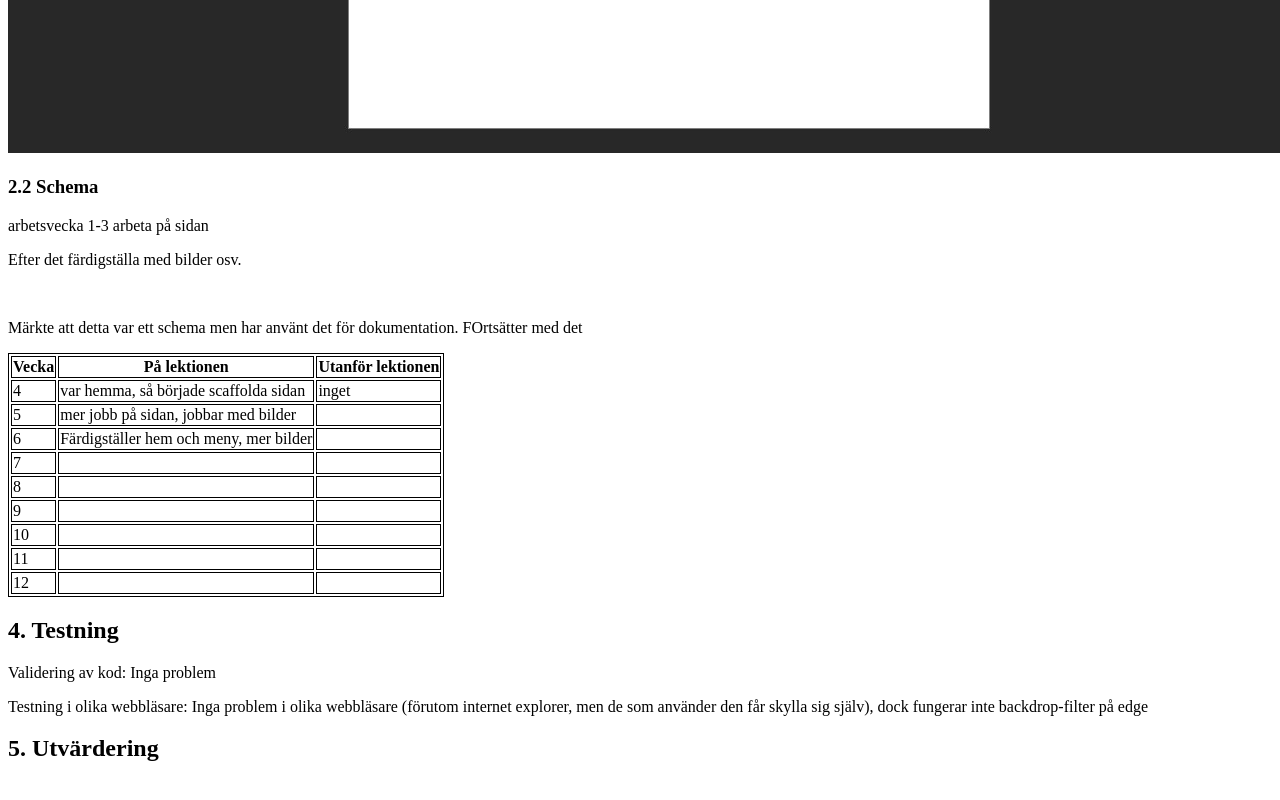
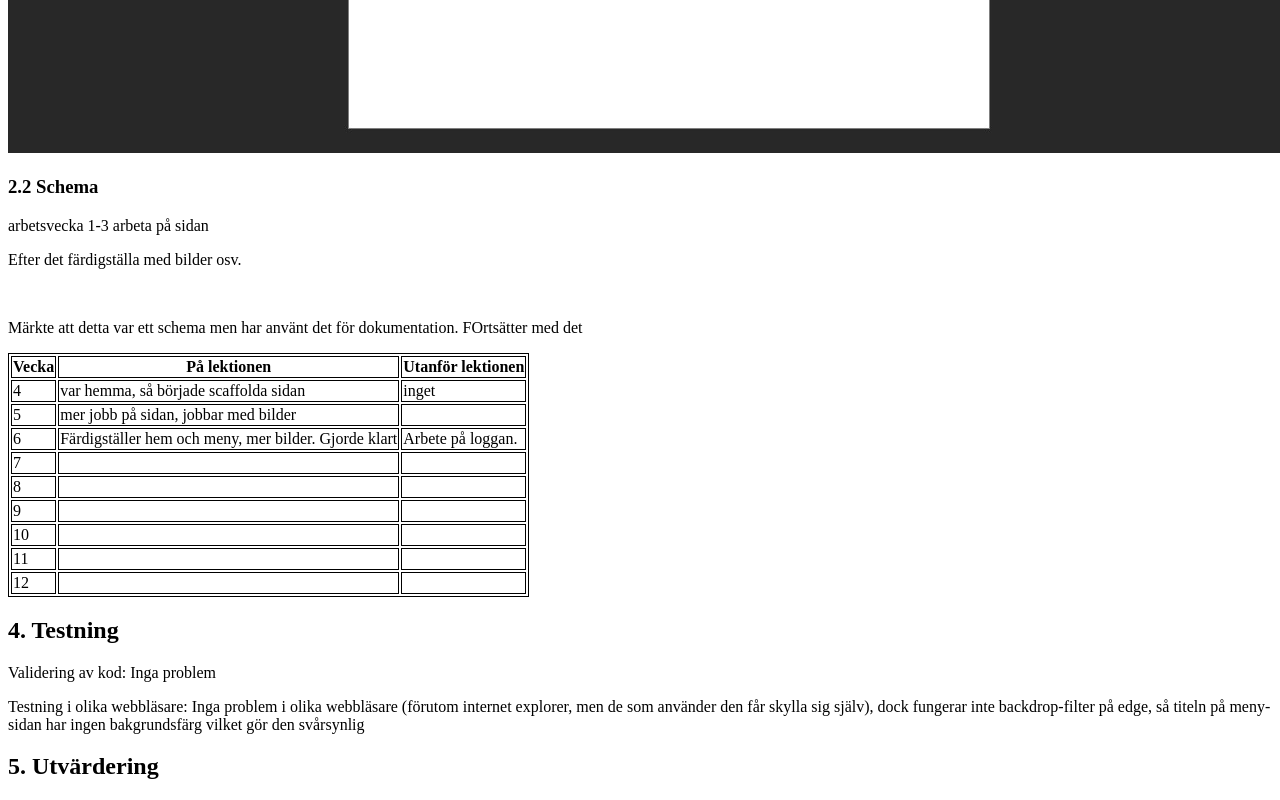
Before and after one commit to Eriyc/school, a plain HTML site: page misc/dokumentation.html in a window 1280 px wide. Shown: the part 887-1687 px from the top of the page. Drawn offline with Linux system fonts and the light colour scheme.

Commit message:
Avslutar projektet

```diff
--- a/misc/dokumentation.html
+++ b/misc/dokumentation.html
@@ -76,10 +76,11 @@
         <td>6</td>
         <td>
           <!-- Vad görs på lektionen vecka 6? -->
-          Färdigställer hem och meny, mer bilder
+          Färdigställer hem och meny, mer bilder. Gjorde klart
         </td>
         <td>
           <!-- Vad görs utanför lektionen vecka 6? -->
+          Arbete på loggan.
         </td>
       </tr>
 
@@ -150,7 +151,8 @@
     <p>
       Testning i olika webbläsare: Inga problem i olika webbläsare (förutom
       internet explorer, men de som använder den får skylla sig själv), dock
-      fungerar inte backdrop-filter på edge
+      fungerar inte backdrop-filter på edge, så titeln på meny-sidan har ingen
+      bakgrundsfärg vilket gör den svårsynlig
     </p>
     <h2>5. Utvärdering</h2>
     <!-- Ex: Vad gick bra/mindre bra? (i arbetet/din förmåga).
```
Also changed, not shown: table.html (+1 -1 lines), img/Gamin.png.
